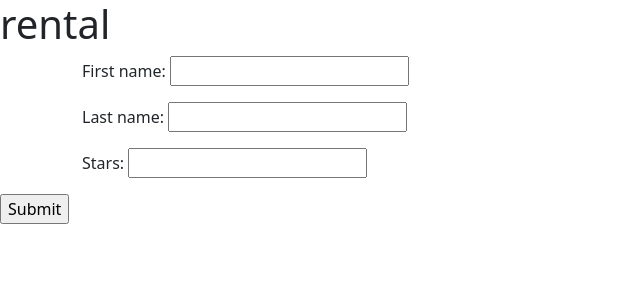
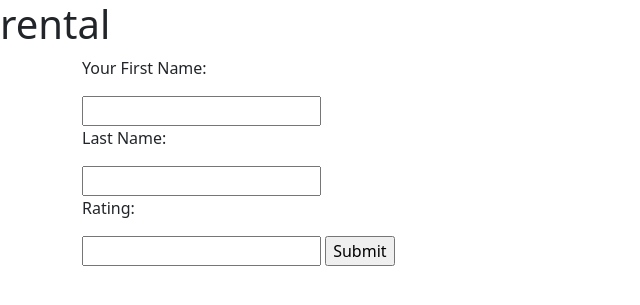
Before and after one commit to pervin0527/Django_basis, a Django app: page /first_app/rental_review/ in a window 1280 px wide. Shown: the top 305 px of the page, without its empty margins (0-640 px from the left). Run offline with Django 4.2, Linux system fonts and the light colour scheme.

Commit message:
Updated 2024.04.02

```diff
--- a/06_about_django_form/first_app/forms.py
+++ b/06_about_django_form/first_app/forms.py
@@ -15,4 +15,18 @@ class ReviewForm(ModelForm):
     ## ReviewModel에 대한 Form을 생성.
     class Meta:
         model = ReviewModel
-        fields = ["first_name", "last_name", "stars"]
+        # fields = ["first_name", "last_name", "stars"]
+        fields = "__all__" ## 자동으로 모든 모델 필드를 폼 필드로 전달(또는 맵핑) 하라는 것.
+
+        labels = {
+            'first_name' : "Your First Name",
+            'last_name' : "Last Name",
+            'stars' : "Rating"
+        }
+
+        error_messages = {
+            'stars' : {
+                'min_value' : "MIN VALUE is 1",
+                'max_value' : "MAX VALUE is 5"
+            }
+        }
--- a/06_about_django_form/first_app/models.py
+++ b/06_about_django_form/first_app/models.py
@@ -1,7 +1,8 @@
 from django.db import models
+from django.core.validators import MinValueValidator, MaxValueValidator
 
 # Create your models here.
 class ReviewModel(models.Model):
     first_name = models.CharField(max_length=30)
     last_name = models.CharField(max_length=30)
-    stars = models.IntegerField()
+    stars = models.IntegerField(validators=[MinValueValidator(1), MaxValueValidator(5)])
--- a/06_about_django_form/first_app/templates/first_app/rental_review.html
+++ b/06_about_django_form/first_app/templates/first_app/rental_review.html
@@ -16,33 +16,20 @@
 </head>
 <body>
     <h1>rental</h1>
-    <form action="", method="POST">
-        {% csrf_token %}
+    <div class="container">
+        <form action="", method="POST">
 
-        <!-- Option 1 -->
-        <!-- {{form.as_p}} -->
-
-        <!-- <div> -->
-            <!-- {{form.first_name.label_tag}} {{form.first_name}} -->
-        <!-- </div> -->
-
-
-        <!-- Option 2 -->
-        <!-- <div> -->
-            <!-- {{form.last_name.label_tag}} {{form.last_name}} -->
-        <!-- </div> -->
-
-        <!-- Option 3 -->
-        <div class="container ">
+            {% csrf_token %}
             {% for field in form %}
-            <div class="mb-3">
-                {{field.label_tag}} {{field}}
-            </div>
+                <div class="mb-3">
+                    {{field.label_tag}}
+                </div>
+                {{field}}
+                {{field.errors}}
             {% endfor %}
-        </div>
-
-        <input type="submit">
-    </form>
+            <input type="submit">
+        </form>
+    </div>
 
 </body>
 </html>
```
Also changed, not shown: 06_about_django_form/db.sqlite3, 06_about_django_form/first_app/migrations/0003_alter_reviewmodel_stars.py (added).
